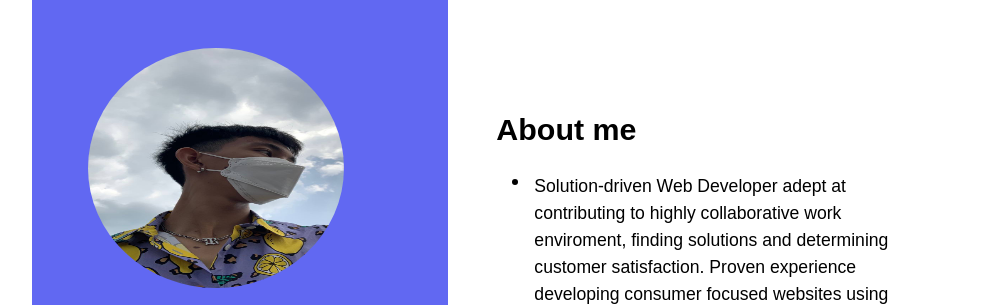
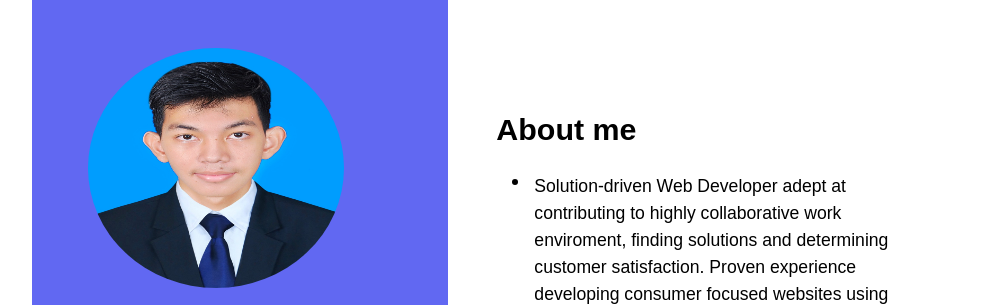
Before and after one commit to HENG148/My-Portfolio, a plain HTML site: page Cv.html in a window 1280 px wide. Shown: the top 305 px of the page, without its empty margins (141-1137 px from the left). Drawn offline with nearby package versions, Linux system fonts and the light colour scheme.

Commit message:
first commit

```diff
--- a/Cv.html
+++ b/Cv.html
@@ -28,7 +28,7 @@
 					<div class="left-side-img">
 						<img
 							class="my-img"
-							src="Img/me/photo_2023-03-13_12-24-05.jpg"
+							src="Img/me/310939654_473962301436186_3862214497320013791_n.jpg"
 							alt="myprf"
 						/>
 
```
Also changed, not shown: Img/me/310939654_473962301436186_3862214497320013791_n.jpg (added).
